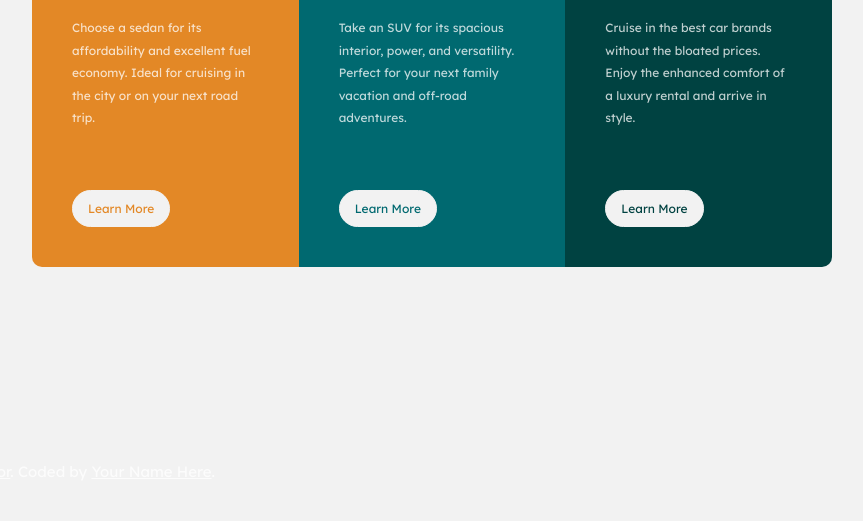
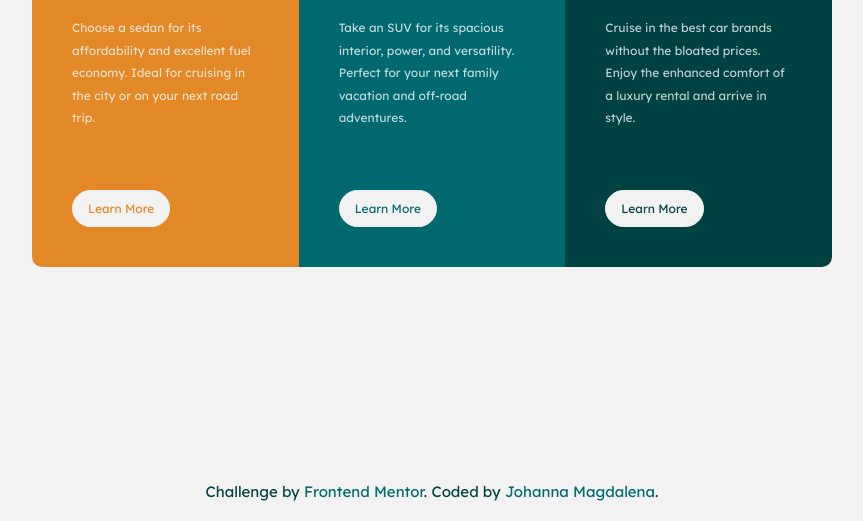
Before and after one commit to johannamag/frontendmentor-3-column-cards, a plain HTML site: page index.html in a window 1280 px wide. Shown: the part 338-859 px from the top of the page, without its empty margins (208-1071 px from the left). Before the commit the page ends 819 px from the top, so only its background shows below. Drawn offline with Linux system fonts and the light colour scheme.

Commit message:
styled attribution

```diff
--- a/index.html
+++ b/index.html
@@ -52,7 +52,7 @@
       <a href="https://www.frontendmentor.io?ref=challenge" target="_blank"
         >Frontend Mentor</a
       >. Coded by
-      <a target="_blank" href="www.johannamagdalena.com">Your Name Here</a>.
+      <a target="_blank" href="www.johannamagdalena.com">Johanna Magdalena</a>.
     </div>
   </body>
 </html>
--- a/style.css
+++ b/style.css
@@ -113,3 +113,19 @@ body {
   background-color: var(--dark-cyan);
   color: var(--gray);
 }
+
+.attribution {
+  text-align: center;
+  padding: 20px;
+  color: var(--dark-cyan);
+}
+
+a {
+  text-decoration: none;
+  color: var(--cyan);
+  transition: all 0.3s ease-in-out;
+}
+
+a:hover {
+  color: var(--orange);
+}
```
